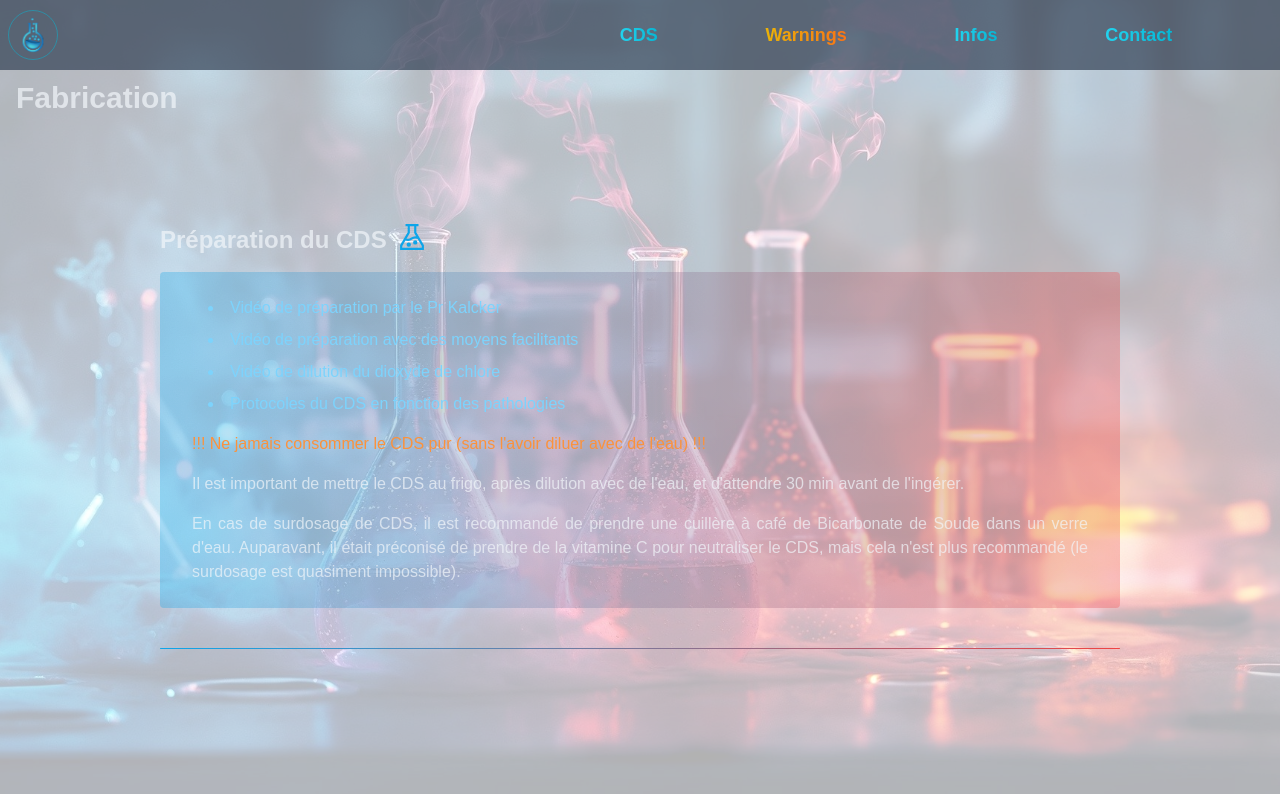
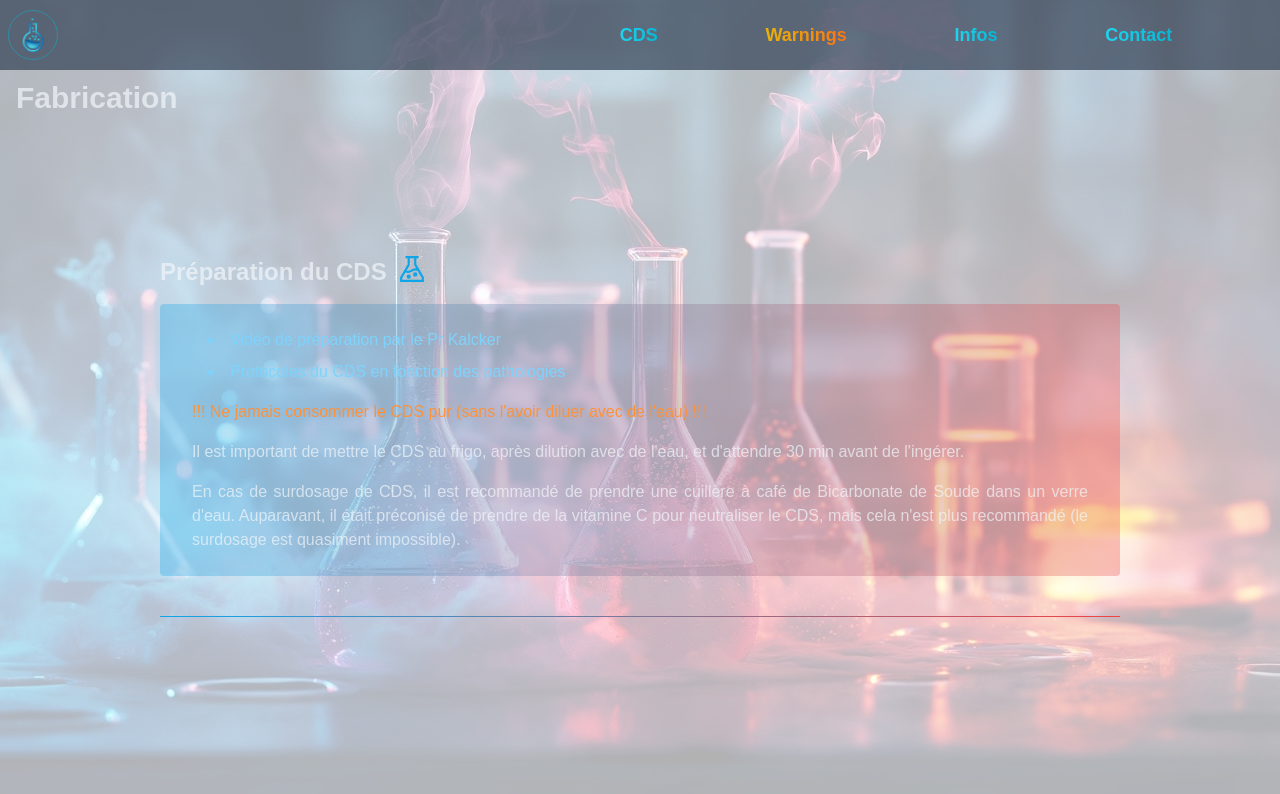
Before and after one commit to TLRKiliann/app-ttt, a Next.js app in the folder my-app/: page /fabrication in a window 1280 px wide. Shown: the top 794 px of the page. Built offline with nearby package versions, Linux system fonts and the light colour scheme.

Commit message:
some changes

```diff
--- a/my-app/app/fabrication/page.tsx
+++ b/my-app/app/fabrication/page.tsx
@@ -43,18 +43,6 @@ export default function About(): JSX.Element {
                         </Link>
                     </li>
 
-                    <li className="text-sky-300 hover:text-sky-500 active:text-sky-600 ml-4 mb-2">
-                        <Link href="https://moi_1" target="_blank" rel="noopener noreferrer">
-                        Vidéo de préparation avec des moyens facilitants
-                        </Link>
-                    </li>
-
-                    <li className="text-sky-300 hover:text-sky-500 active:text-sky-600 ml-4 mb-2">
-                        <Link href="https://moi_2" target="_blank" rel="noopener noreferrer">
-                        Vidéo de dilution du dioxyde de chlore
-                        </Link>
-                    </li>
-
                     <li className="text-sky-300 hover:text-sky-500 active:text-sky-600 ml-4">
                         <Link href="https://www.cds-france.info/protocoles" target="_blank" rel="noopener noreferrer">
                         Protocoles du CDS en fonction des pathologies
```
